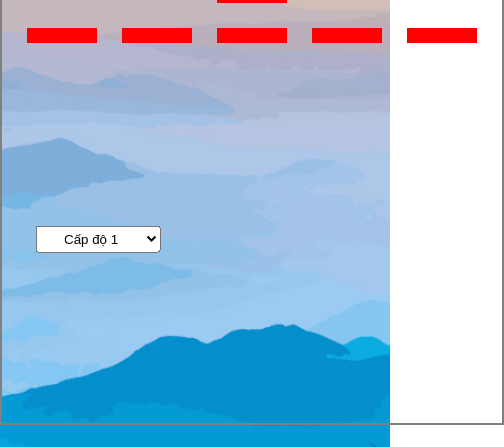
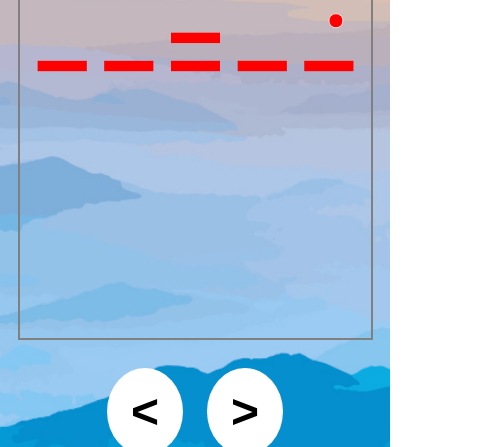
Before and after one commit to nthanhtung9x/breakBricks, a plain HTML site: page index.html in a window 390 px wide. Shown: the part 183-630 px from the top of the page, 504 px wide, since content can reach past the window. Drawn offline with Linux system fonts and the light colour scheme.

Commit message:
update code play game with mobile

```diff
--- a/game.js
+++ b/game.js
@@ -127,6 +127,49 @@ document.addEventListener('keydown',function(event){
     }
 });
 
+//control mobile
+
+var btnLeft = document.getElementsByClassName('btn__control')[0];
+var btnRight = document.getElementsByClassName('btn__control')[1];
+
+btnLeft.addEventListener('touchstart',function(event){
+    if(event.target.id == parseInt(1)){
+        paddle.isMovingLeft = true;
+    }
+    else if(event.target.id == parseInt(2)){
+        paddle.isMovingRight = true;
+    }
+});
+
+btnLeft.addEventListener('touchend',function(event){
+    event.preventDefault();
+    if(event.target.id == parseInt(1)){
+        paddle.isMovingLeft = false;
+    }
+    else if(event.target.id == parseInt(2)){
+        paddle.isMovingRight = false;
+    }
+});
+
+btnRight.addEventListener('touchstart',function(event){
+    if(event.target.id == parseInt(1)){
+        paddle.isMovingLeft = true;
+    }
+    else if(event.target.id == parseInt(2)){
+        paddle.isMovingRight = true;
+    }
+});
+
+btnRight.addEventListener('touchend',function(event){
+    event.preventDefault();
+    if(event.target.id == parseInt(1)){
+        paddle.isMovingLeft = false;
+    }
+    else if(event.target.id == parseInt(2)){
+        paddle.isMovingRight = false;
+    }
+});
+
 function triggerMoveBall() {
     if(ball.x < ball.r || ball.x > canvas.width - ball.r){
         ball.dx = -ball.dx;
--- a/index.html
+++ b/index.html
@@ -2,7 +2,7 @@
 <html lang="en">
 <head>
     <meta charset="UTF-8">
-    <meta name="viewport" content="width=device-width, initial-scale=1.0">
+    <meta name="viewport" content="width=device-width, initial-scale=1.0" >
     <title>Game đập gạch</title>
     <style>
         * {
@@ -16,18 +16,19 @@
         }
 
         .wrapper {
-            background: url('./bg.jpg') no-repeat center;
+            background: url('./bg.jpg') no-repeat center bottom;
             background-size: cover;
             width:100%;
             height: 100vh;
             text-align: center;
             position:relative;
             background-color: rgba(0, 0, 0, 0.1);
+            padding: 24px 0;
         }
 
         h4 {
             font-size: 2.4rem;
-            padding: 24px 0;
+            padding: 12px 0;
         }
 
         p {
@@ -54,30 +55,62 @@
         }
 
         #list {
-            position:absolute;
-            top:50%;
-            left: 25%;
-            transform: translate(-50%,-50%);
             padding: 4px 24px;
+            display:block;
+            text-align: center;
+            margin:0 auto;
         }
 
+        .container {
+            display:flex;
+            justify-content: center;
+            align-items: center;
+        }
+
+        .btn__control {
+            font-size: 3rem;
+            font-weight: 600;
+            padding: 16px 24px;
+            display:flex;
+            justify-content: center;
+            align-items: center;
+            border:0;
+            border-radius: 50%;
+            margin:24px 12px;
+            outline: none;
+            background-color: #fff;
+        }
+
+        @media (max-width:739px) {
+            #game {
+                max-width: 90%;
+                margin:0 auto;
+            }
+        }
     </style>
 </head>
 <body>
     <div class="wrapper">
         <h4>Game đập gạch</h4>
-        <canvas id="game" width="500" height="500"></canvas>
-        <p>Số điểm:
-            <span id="score"></span>
-        </p>
-
-        <span class="noti">BINGOOOOOO</span>
         <select name="list" id="list" onchange="choseLevel(this.value)">
             <option class="list__item" value ="5, 100,0">Cấp độ 1</option>
             <option class="list__item" value ="7, 90,1">Cấp độ 2</option>
             <option class="list__item" value ="9, 80,2">Cấp độ 3</option>
             <option class="list__item" value ="11, 70,3">Cấp độ 4</option>
         </select>
+        <p>Số điểm:
+            <span id="score"></span>
+        </p>
+        <canvas id="game" width="500" height="500"></canvas>
+
+
+        <span class="noti">BINGOOOOOO</span>
+
+        <div class="container">
+            <button class="btn__control btn__left" id ="1"><</button>
+            <button class="btn__control btn__right" id ="2">></button>
+        </div>
+
     </div>
 
     <script src="game.js"></script>
```
